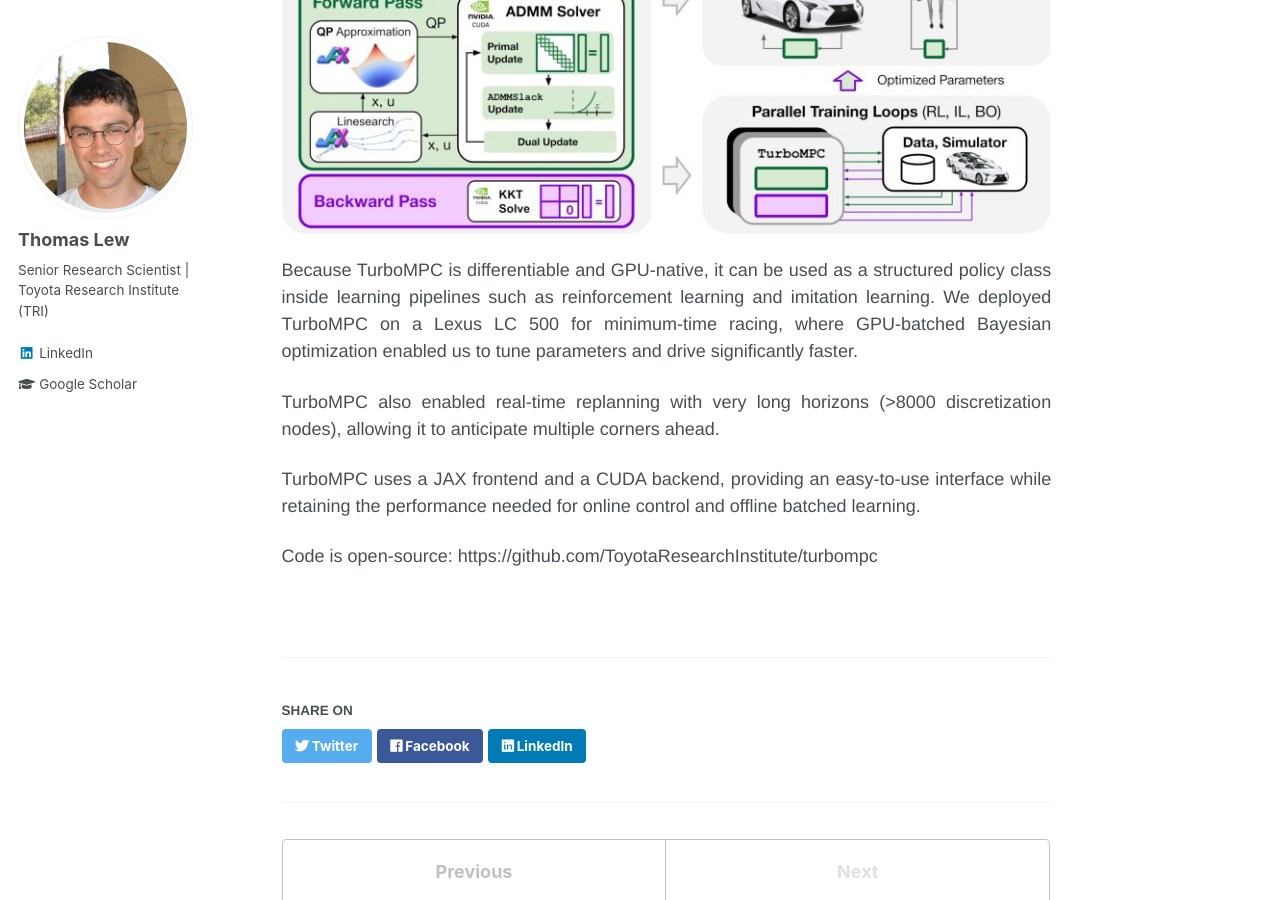
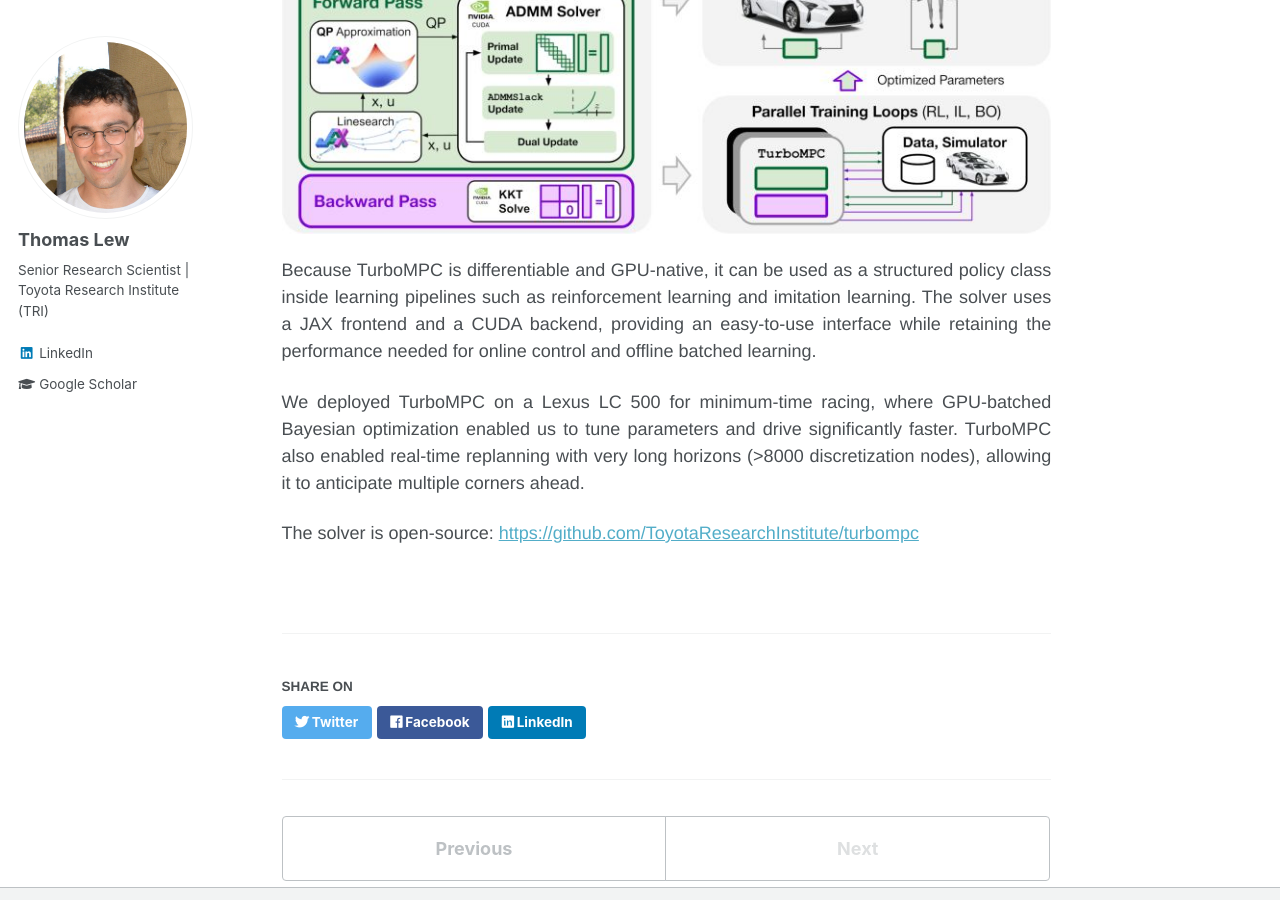
Before and after one commit to thomasjlew/thomasjlew.github.io, a Jekyll site: the page built from _preprints/2026-07-03_turbompc.md, in a window 1280 px wide and 900 px high, scrolled down 634 px. Built offline with Jekyll 4.4.1, drawn with Linux system fonts in a browser that asks for light colours.

Commit message:
Minor changes.

```diff
--- a/_preprints/2026-07-03_turbompc.md
+++ b/_preprints/2026-07-03_turbompc.md
@@ -24,10 +24,9 @@ Scalable approaches have driven much of the progress in deep learning. Robotics
 
 ![turbompc](/images/turbompc.jpg)
 
-Because TurboMPC is differentiable and GPU-native, it can be used as a structured policy class inside learning pipelines such as reinforcement learning and imitation learning. We deployed TurboMPC on a Lexus LC 500 for minimum-time racing, where GPU-batched Bayesian optimization enabled us to tune parameters and drive significantly faster.
+Because TurboMPC is differentiable and GPU-native, it can be used as a structured policy class inside learning pipelines such as reinforcement learning and imitation learning. The solver uses a JAX frontend and a CUDA backend, providing an easy-to-use interface while retaining the performance needed for online control and offline batched learning.
 
-TurboMPC also enabled real-time replanning with very long horizons (>8000 discretization nodes), allowing it to anticipate multiple corners ahead.
+We deployed TurboMPC on a Lexus LC 500 for minimum-time racing, where GPU-batched Bayesian optimization enabled us to tune parameters and drive significantly faster. TurboMPC also enabled real-time replanning with very long horizons (>8000 discretization nodes), allowing it to anticipate multiple corners ahead.
 
-TurboMPC uses a JAX frontend and a CUDA backend, providing an easy-to-use interface while retaining the performance needed for online control and offline batched learning.
 
-Code is open-source: https://github.com/ToyotaResearchInstitute/turbompc
+The solver is open-source: [https://github.com/ToyotaResearchInstitute/turbompc](https://github.com/ToyotaResearchInstitute/turbompc)
```
Also changed, not shown: _preprints/2026-07-02_pmpsampling.md (+2 -2 lines), _publications/2026-10-27_diffmpc.md (+1 -1 lines).
